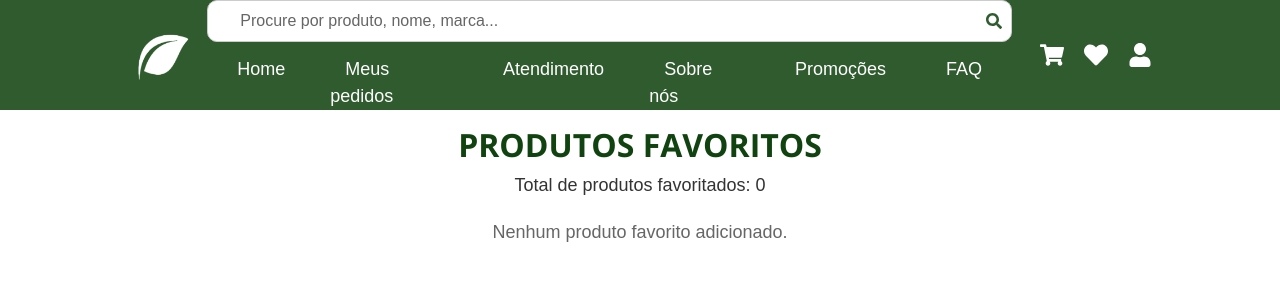
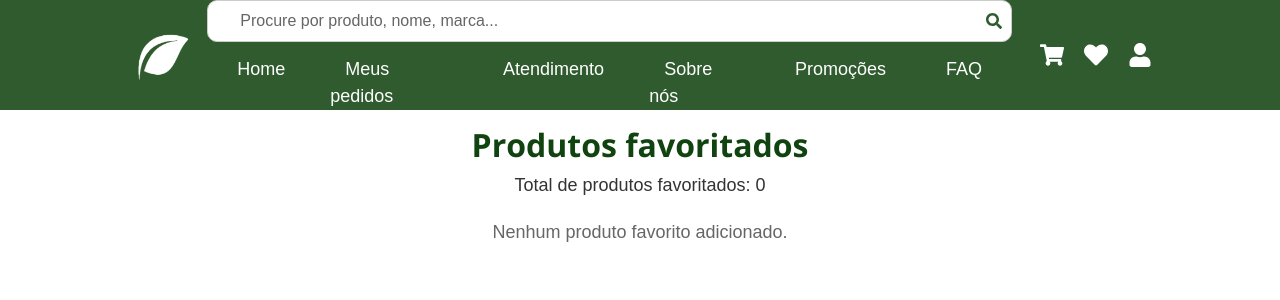
Before and after one commit to Plantsp/plantsp, a React (Create React App) app: page /favoritos in a window 1280 px wide. Shown: the top 300 px of the page. Built offline with nearby package versions, Linux system fonts and the light colour scheme.

Commit message:
Ajuste no titulo

```diff
--- a/src/pages/favorites/pagefavorites.js
+++ b/src/pages/favorites/pagefavorites.js
@@ -32,7 +32,7 @@ function FavoritesPage() {
     <div>
       <Header />
       <div className="favorites-page">
-        <h2 className="title-top pt-3">PRODUTOS FAVORITOS</h2>
+        <h2 className="title-top pt-3">Produtos favoritados</h2>
         <p className="favorites-count">Total de produtos favoritados: {favorites.length}</p> {/* Exibe a contagem */}
         {favorites.length > 0 ? (
           <div className="favorites-container">
```
